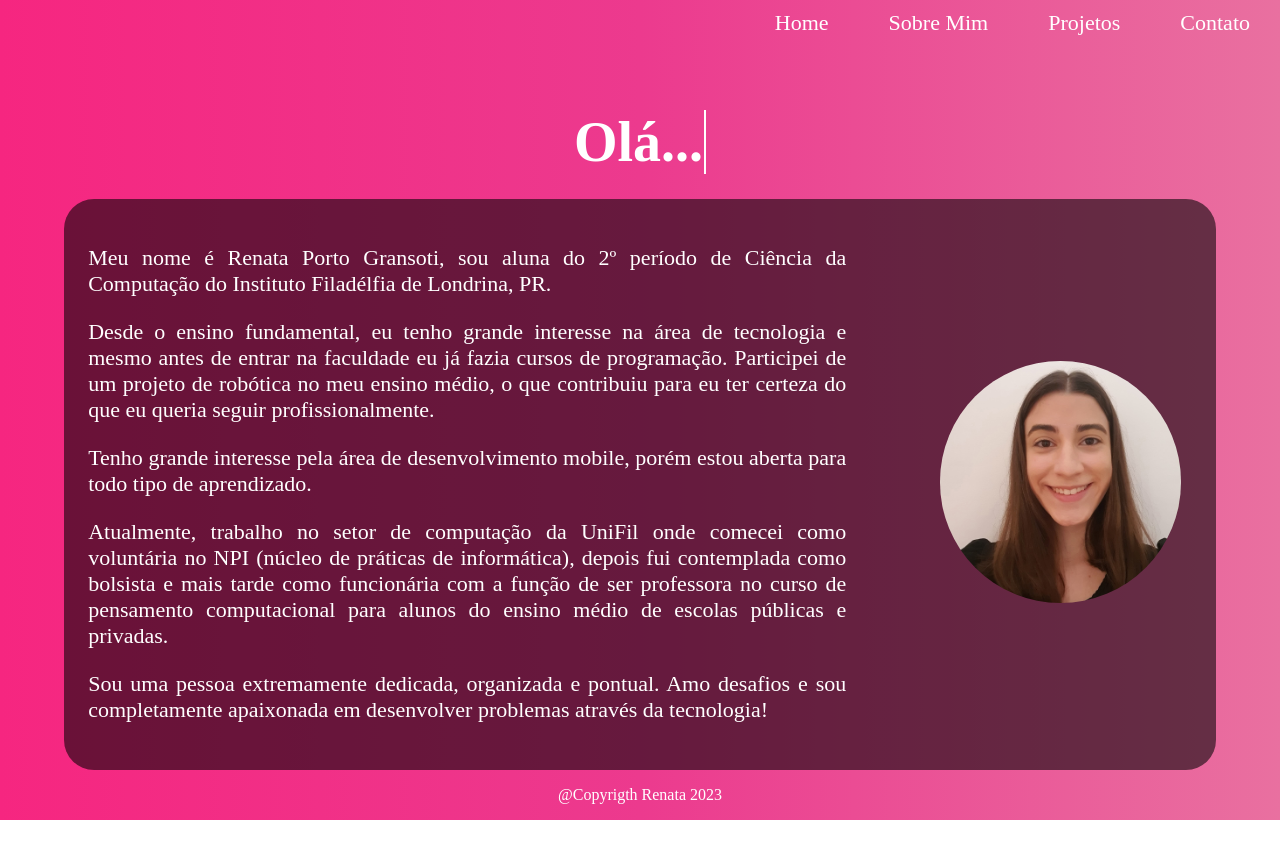
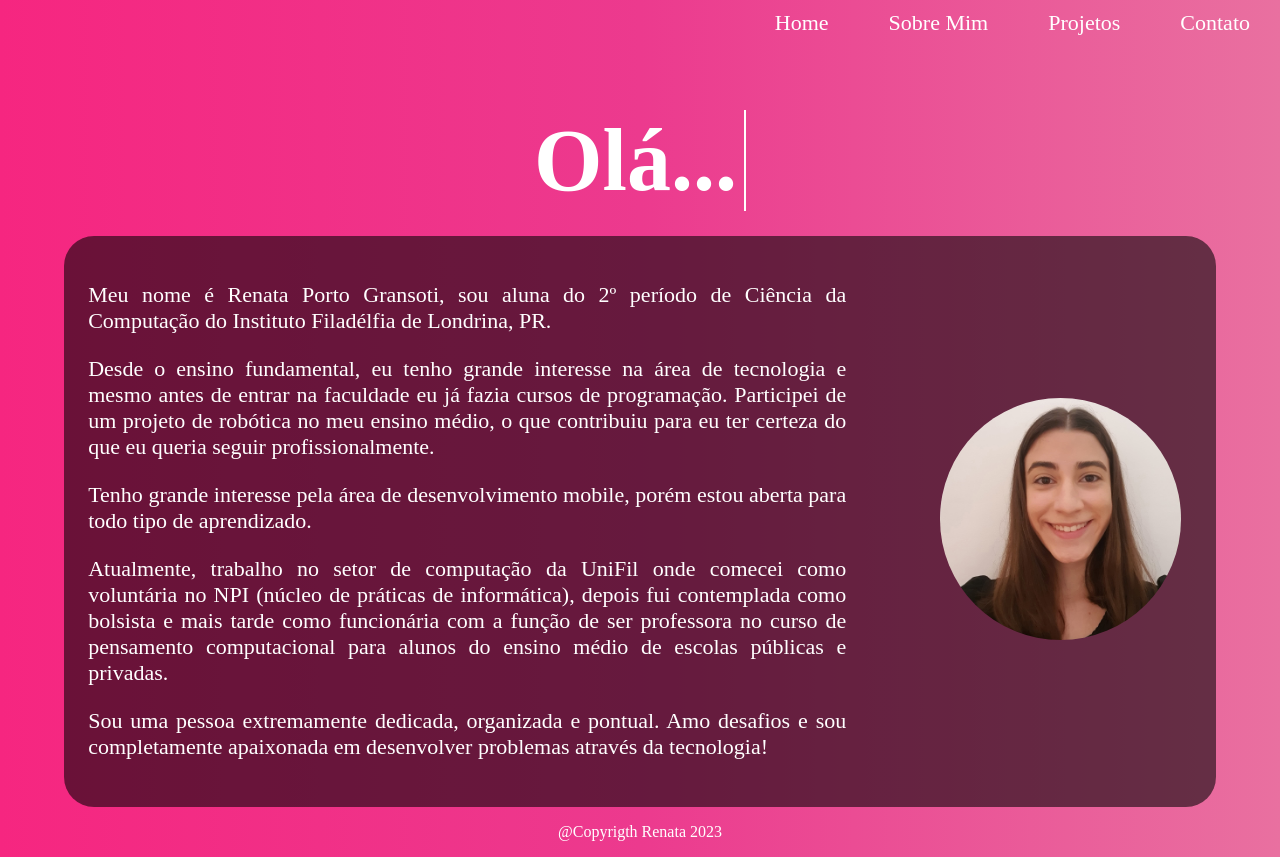
Before and after one commit to RenataPortoGransoti/Portfolio, a plain HTML site: page sobremim.html in a window 1280 px wide. Before the commit the page ends 820 px from the top, so only its background shows below. Drawn offline with Linux system fonts and the light colour scheme.

Commit message:
animation h1

```diff
--- a/sobremim.html
+++ b/sobremim.html
@@ -28,7 +28,7 @@
         </nav>
     </header>
 
-    <h1 class="line">Olá...</h1>
+    <h1 class="line typing-animation hello">Olá...</h1>
 
 
     <div class="box">
--- a/styles/sobremim-style.css
+++ b/styles/sobremim-style.css
@@ -4,15 +4,44 @@ body {
     animation: gradient 20s ease both;
 }
 
-h1 {}
+.hello {
+    font-size: 550%;
+}
 
 .line {
     margin-top: 0%;
-    font-size: 350%;
-    width: 130px;
     border-right: 2px solid white;
     margin: 2% auto;
+    white-space: nowrap;
+    overflow: hidden;
 }
+
+
+.typing-animation {
+    animation: blinkCursor 500ms steps(20) infinite normal, typing 1s steps(20) 1s normal both;
+}
+
+
+@keyframes typing {
+    from {
+        width: 0;
+    }
+
+    to {
+        width: 210px;
+    }
+}
+
+@keyframes blinkCursor {
+    from {
+        border-right-color: white;
+    }
+
+    to {
+        border-right-color: transparent;
+    }
+}
+
 
 .box {
     background-color: rgba(0, 0, 0, 0.566);
```
Also changed, not shown: styles/contato-style.css (+6 -4 lines).
